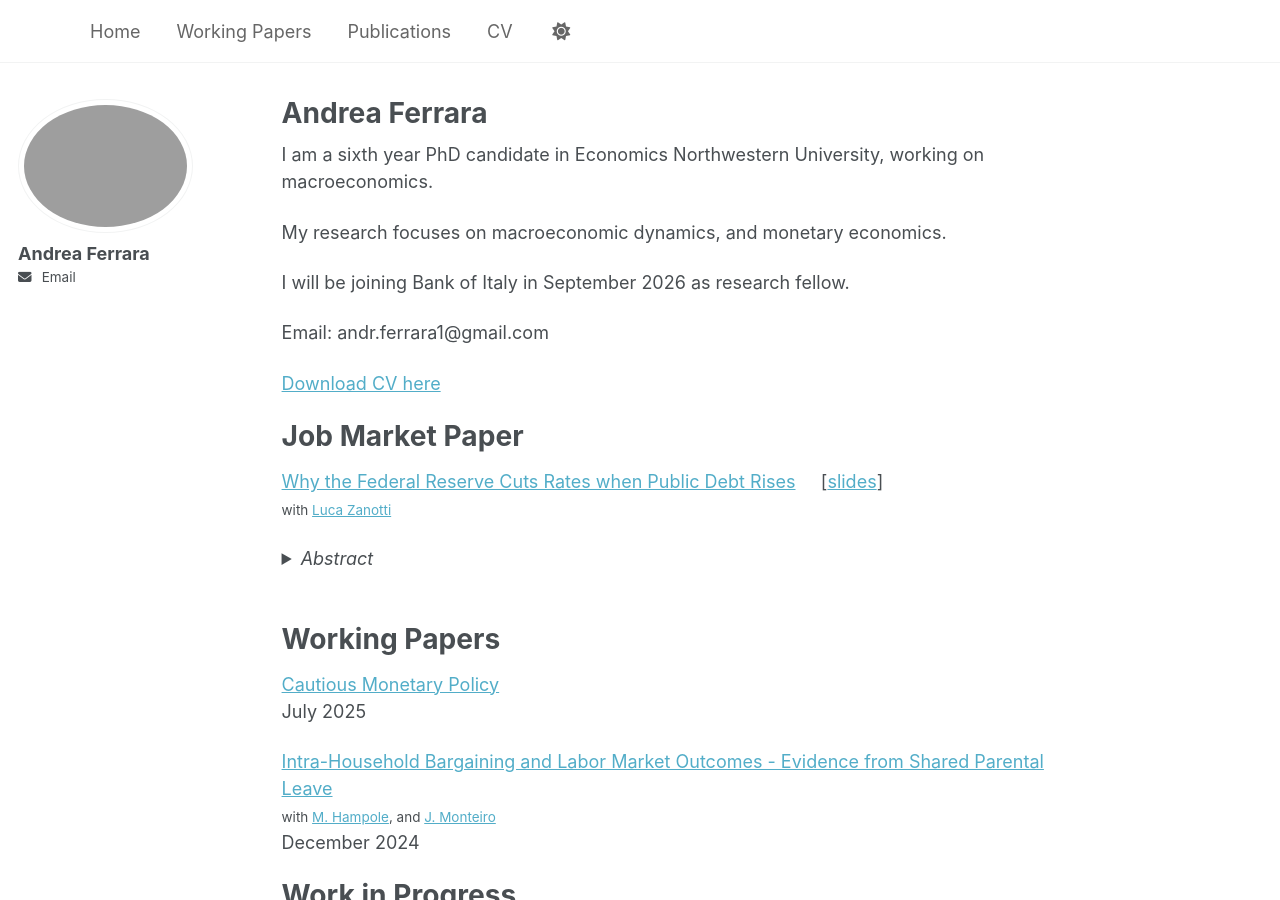
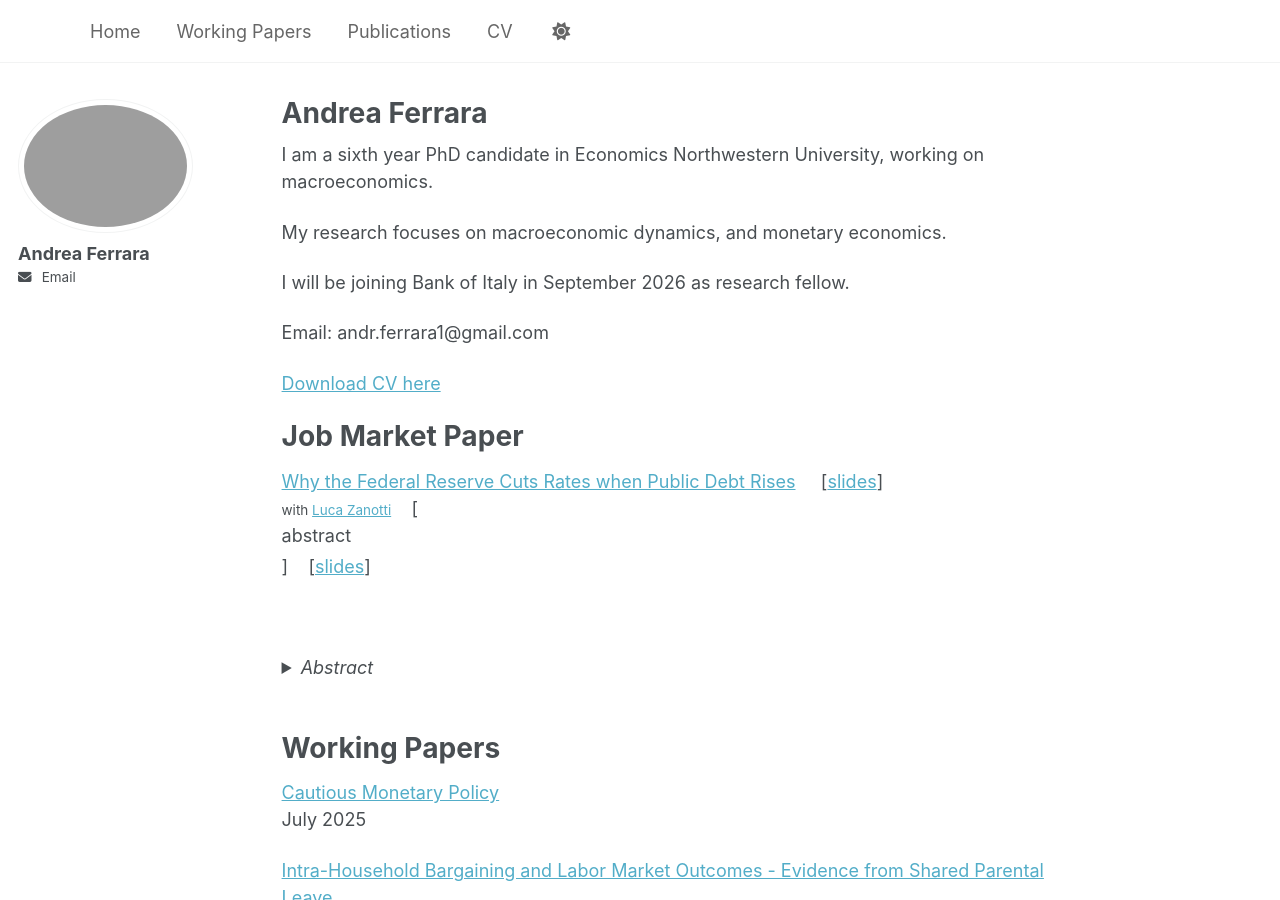
Before and after one commit to AndreaFerrara1997/AndreaFerrara1997.github.io, a Jekyll site: the page built from index.md, in a window 1280 px wide and 900 px high. Built offline with Jekyll 4.4.1, drawn with Linux system fonts in a browser that asks for light colours; a script that is not in the unit is left out.

Commit message:
Update index.md

```diff
--- a/index.md
+++ b/index.md
@@ -16,8 +16,21 @@ Email: andr.ferrara1@gmail.com
 {% include cv.md %}
 
 # Job Market Paper
-[Why the Federal Reserve Cuts Rates when Public Debt Rises](https://andreaferrara1997.github.io/files/JMP_AndreaFerrara.pdf) &nbsp;&nbsp;&nbsp; [[slides](JM_Presentation_short)]<br>
+[Why the Federal Reserve Cuts Rates when Public Debt Rises](https://andreaferrara1997.github.io/files/JMP_AndreaFerrara.pdf) &nbsp;&nbsp;&nbsp; [[slides](https://andreaferrara1997.github.io/files/JM_Presentation_short)]<br>
 <small>with [Luca Zanotti](https://lzanotti1999.github.io)</small>
+&nbsp;&nbsp;
+[<label for="abstract-jmp" class="abstract-toggle">abstract</label>]
+&nbsp;&nbsp;
+[<a href="JM_Presentation_short" target="_blank">slides</a>]
+
+<input type="checkbox" id="abstract-jmp" class="abstract-checkbox">
+
+<div class="abstract-text">
+We document that, conditional on inflation and output, the Federal Reserve lowers the policy rate when the U.S. public debt-to-GDP ratio rises. To explain this pattern, we develop and estimate a New Keynesian model with shocks to households’ demand for public debt. These shocks generate a negative comovement between public debt and the natural rate. If monetary policy tracks the natural rate, the model rationalizes the negative relationship between debt and the policy rate. Consistent with this view, when a novel debt-informed natural rate measure is included in the policy rule, the debt-to-GDP ratio no longer explains variations in the policy rate.
+</div>
+
+<br>
+
 <details>
   <summary><em>Abstract</em></summary>
 We document that, conditional on inflation and output, the Federal Reserve lowers the policy rate when the U.S. public debt-to-GDP ratio rises. To explain this pattern, we develop and estimate a New Keynesian model with shocks to households’ demand for public debt. These shocks generate a negative comovement between public debt and the natural rate. If monetary policy tracks the natural rate, the model rationalizes the negative relationship between debt and the policy rate. Consistent with this view, when a novel debt-informed natural rate measure is included in the policy rule, the debt-to-GDP ratio no longer explains variations in the policy rate.
```
